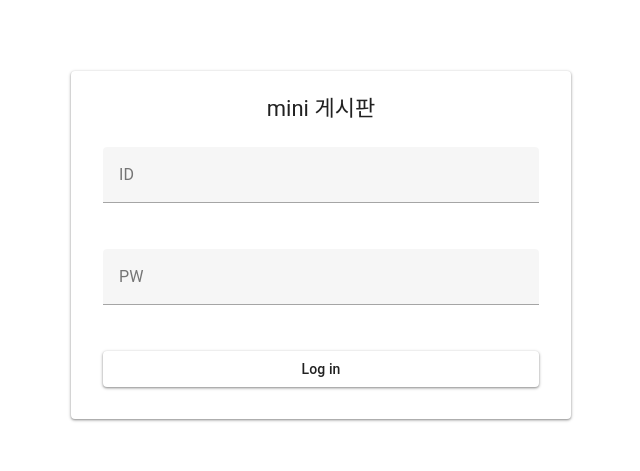
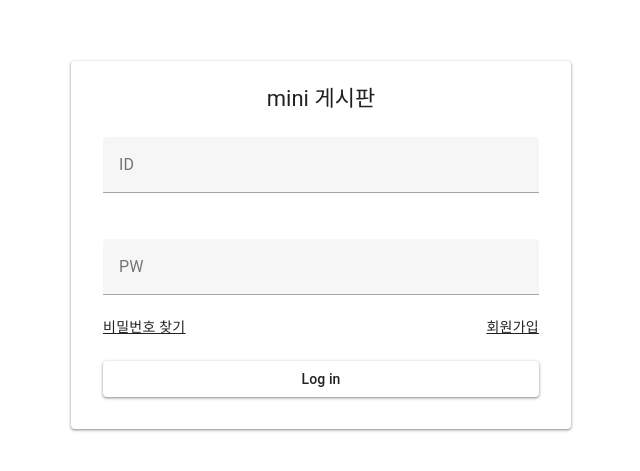
Before and after one commit to HelloKite-dev/mini-client, a Vue app: page /login in a window 1280 px wide. Shown: the part 155-626 px from the top of the page, without its empty margins (319-959 px from the left). Built offline with nearby package versions, Linux system fonts and the light colour scheme.

Commit message:
로그인 화면 유효성 검사 및 비밀번호 찾기

```diff
--- a/src/views/LoginView.vue
+++ b/src/views/LoginView.vue
@@ -1,4 +1,3 @@
-아이디 입력 비밀번호 입력 로그인 버튼 로그인 성공하면 /posts 로 이동
 <script setup>
 import { ref } from 'vue'
 import { useRouter } from 'vue-router'
@@ -15,19 +14,32 @@ const form = ref({
 })
 
 const login = async () => {
-  console.log('로그인 시도', form.value)
-  if (!form.value.userId || !form.value.userPw) return
-
+  if (!form.value.userId) {
+    alert('아이디를 입력해주세요.')
+    return
+  }
+  if (!form.value.userPw) {
+    alert('비밀번호를 입력해주세요.')
+    return
+  }
   try {
-    const response = await loginApi({
+    const res = await loginApi({
       userId: form.value.userId,
       userPw: form.value.userPw,
     })
-    userStore.setLogin(response.data)
+    userStore.setLogin(res.data)
     router.push('/posts')
   } catch (error) {
     alert('아이디와 비밀번호를 확인해주세요.')
   }
+}
+
+const member = () => {
+  router.push('/member')
+}
+
+const password = () => {
+  router.push('password')
 }
 </script>
 
@@ -45,6 +57,12 @@ const login = async () => {
           <VRow>
             <VCol>
               <VTextField v-model="form.userPw" required label="PW" type="password" />
+              <div style="display: flex; justify-content: space-between">
+                <a @click="password" style="cursor: pointer; text-decoration: underline"
+                  >비밀번호 찾기</a
+                >
+                <a @click="member" style="cursor: pointer; text-decoration: underline">회원가입</a>
+              </div>
             </VCol>
           </VRow>
           <VRow>
```
